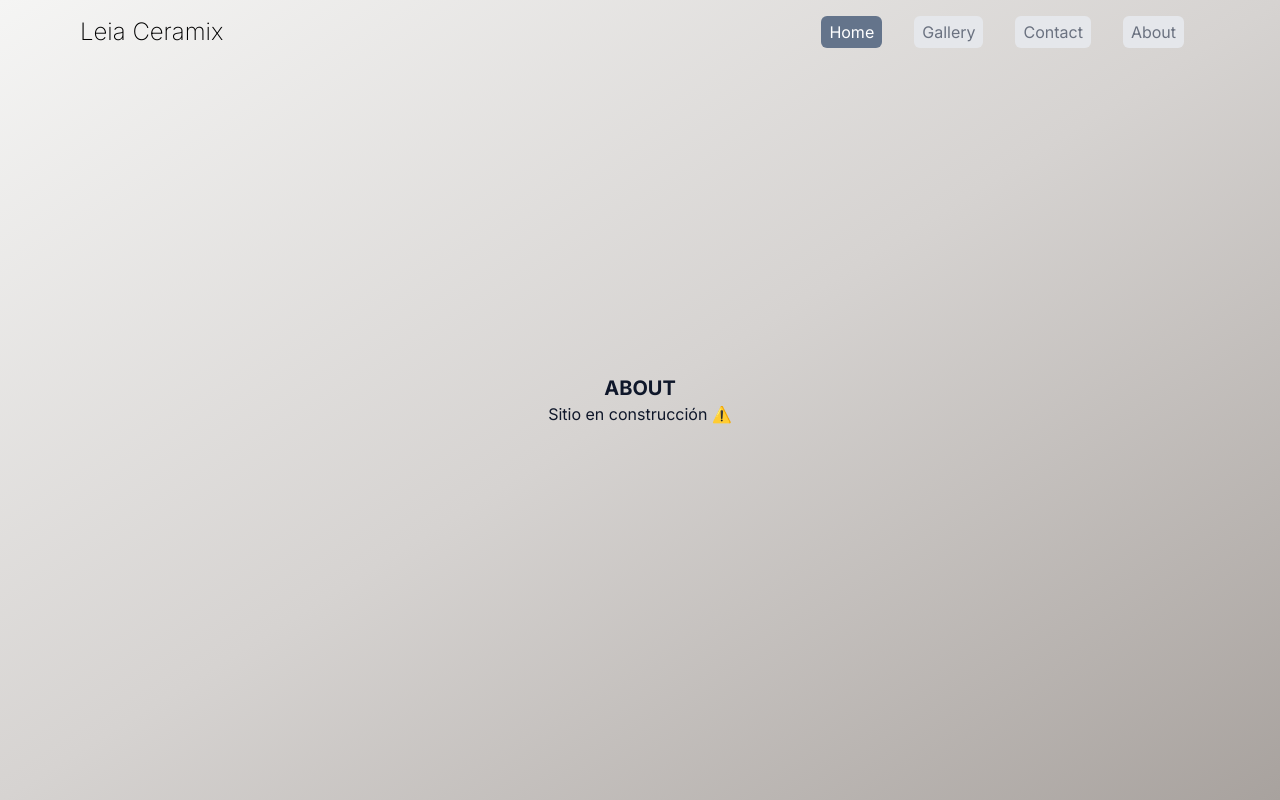
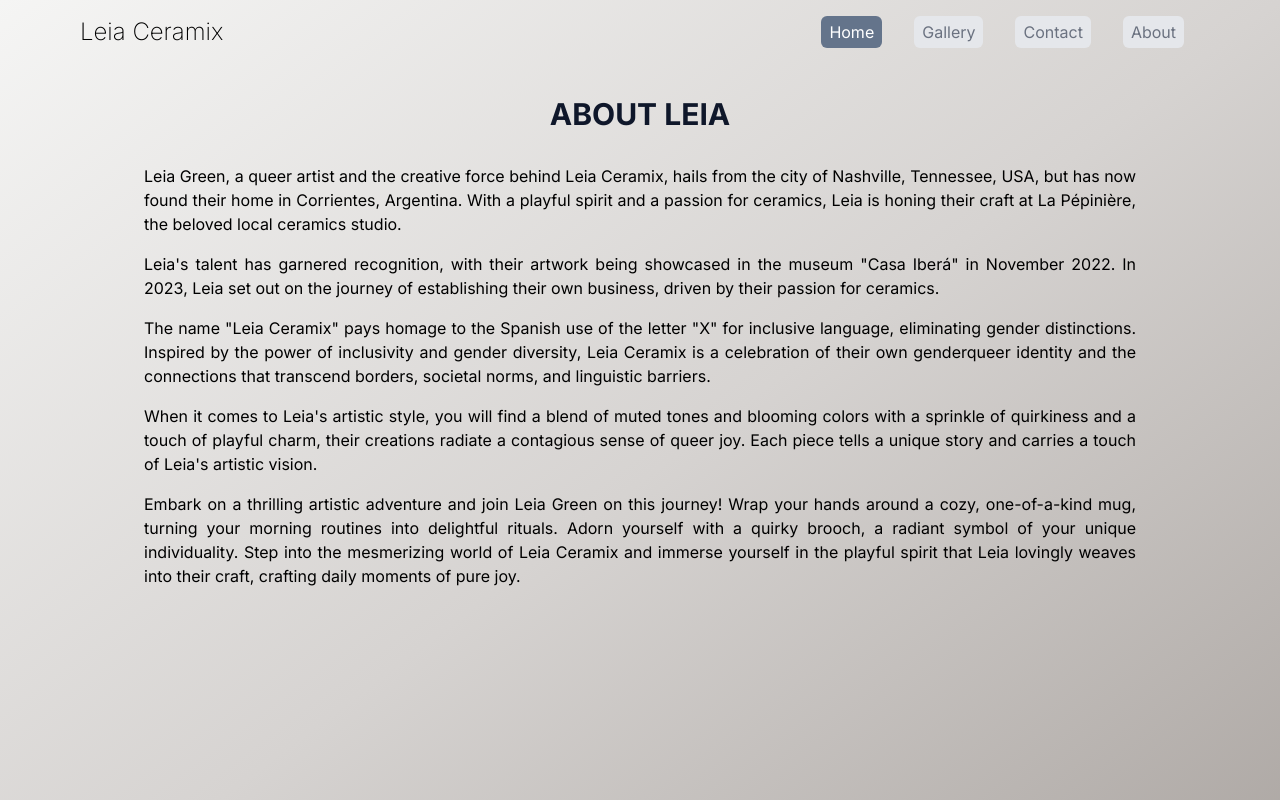
Before and after one commit to argrosarie/leiaceramix, a Next.js app: page /about in a window 1280 px wide. Shown: the top 800 px of the page. Built offline with nearby package versions, Linux system fonts and the light colour scheme.

Commit message:
About section

```diff
--- a/src/app/about/page.js
+++ b/src/app/about/page.js
@@ -2,9 +2,53 @@ import React from 'react'
 
 export default function About() {
   return (
-    <div className="min-h-screen grid place-content-center bg-gradient-to-br from-stone-100 via-stone-300 to-stone-400 text-center">
-      <h1 className="uppercase text-slate-900 font-bold text-xl">About</h1>
-      <p className="text-slate-900">Sitio en construcción ⚠️</p>
+    <div className="h-full flex flex-col justify-start bg-gradient-to-br from-stone-100 via-stone-300 to-stone-400 text-center pt-16 md:pt-24 space-y-4 md:space-y-8">
+      <h1 className="uppercase text-slate-900 font-bold text-2xl md:text-3xl">
+        About Leia
+      </h1>
+      <section className="text-left space-y-4 px-6 md:px-14 md:text-justify lg:px-36 lg:min-h-screen">
+        <p>
+          Leia Green, a queer artist and the creative force behind Leia Ceramix,
+          hails from the city of Nashville, Tennessee, USA, but has now found
+          their home in Corrientes, Argentina. With a playful spirit and a
+          passion for ceramics, Leia is honing their craft at La Pépinière, the
+          beloved local ceramics studio.
+        </p>
+
+        <p>
+          Leia&apos;s talent has garnered recognition, with their artwork being
+          showcased in the museum &quot;Casa Iberá&quot; in November 2022. In
+          2023, Leia set out on the journey of establishing their own business,
+          driven by their passion for ceramics.{' '}
+        </p>
+
+        <p>
+          The name &quot;Leia Ceramix&quot; pays homage to the Spanish use of
+          the letter &quot;X&quot; for inclusive language, eliminating gender
+          distinctions. Inspired by the power of inclusivity and gender
+          diversity, Leia Ceramix is a celebration of their own genderqueer
+          identity and the connections that transcend borders, societal norms,
+          and linguistic barriers.{' '}
+        </p>
+
+        <p>
+          When it comes to Leia&apos;s artistic style, you will find a blend of
+          muted tones and blooming colors with a sprinkle of quirkiness and a
+          touch of playful charm, their creations radiate a contagious sense of
+          queer joy. Each piece tells a unique story and carries a touch of
+          Leia&apos;s artistic vision.{' '}
+        </p>
+
+        <p>
+          Embark on a thrilling artistic adventure and join Leia Green on this
+          journey! Wrap your hands around a cozy, one-of-a-kind mug, turning
+          your morning routines into delightful rituals. Adorn yourself with a
+          quirky brooch, a radiant symbol of your unique individuality. Step
+          into the mesmerizing world of Leia Ceramix and immerse yourself in the
+          playful spirit that Leia lovingly weaves into their craft, crafting
+          daily moments of pure joy.
+        </p>
+      </section>
     </div>
   )
 }
```
